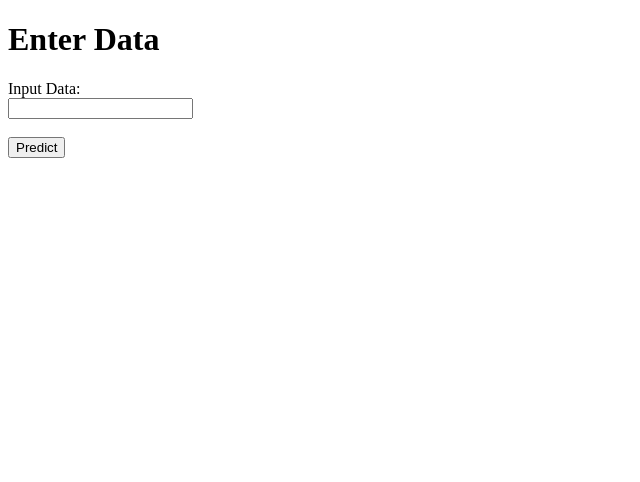
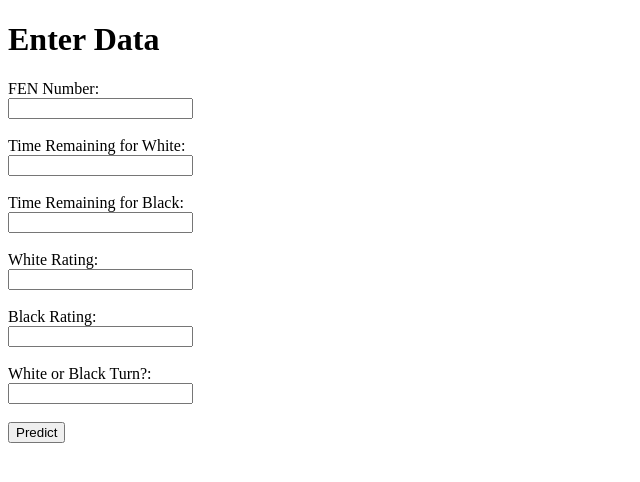
Before and after one commit to akatsipanos/chess-eval, a Flask app: page / in a window 1280 px wide. Shown: the top 482 px of the page, without its empty margins (0-640 px from the left). Run offline with Flask 3, Linux system fonts and the light colour scheme.

Commit message:
app improvements

```diff
--- a/app.py
+++ b/app.py
@@ -1,6 +1,40 @@
 from flask import Flask, render_template, request
 import torch
 import torch.nn as nn
+import waitress
+from data import convert_fen_to_matrix
+from stockfish import Stockfish
+import numpy as np
+import json
+import chess
+import chess.svg
+
+def create_input(input_data):
+    total_time = 120
+    turn_map = {'white':0, 'black':1}
+
+    sf  = Stockfish(r'/usr/local/Cellar/stockfish/15.1/bin/stockfish',depth=20)
+    assert sf.is_fen_valid(input_data['fen_number'])
+    sf.set_fen_position(input_data['fen_number'])
+
+    features = [convert_fen_to_matrix(input_data['fen_number']),
+                              int(input_data['white_time'])/total_time,
+                              int(input_data['black_time'])/total_time,
+                              sf.get_evaluation()['value']/100,
+                              turn_map[input_data['turn'].lower()],
+                              int(input_data['white_rating']),
+                              int(input_data['black_rating'])
+                              ]
+    inner_array = features[0]
+    remaining_elements = features[1:]
+    X = np.array(list(inner_array) + remaining_elements)
+
+    with open('scaling.json', 'r') as f:
+        ratings_json = json.load(f)
+    X[-2:] = (X[-2:] - ratings_json['min_rating']) / (ratings_json['max_rating'] - ratings_json['min_rating'])
+    X = torch.tensor(X).to(torch.float32)
+    print(X)
+    return X
 
 app = Flask(__name__)
 
@@ -10,8 +44,16 @@ def home():
 
 @app.route('/predict', methods=['POST'])
 def predict():
-    # Get user input from the form
-    input_data = request.form['input_data']
+    # Get user input from the forms
+    input_data =  {'fen_number' : request.form['fen_number'],
+                   'white_time' : request.form['white_time'],
+                   'black_time' : request.form['black_time'],
+                   'white_rating' : request.form['white_rating'],
+                   'black_rating' : request.form['black_rating'],
+                   'turn' : request.form['turn']
+                   }
+
+    X = create_input(input_data)
 
     # Use the input in your machine learning model
     input_size = 70
@@ -28,14 +70,33 @@ def predict():
                             nn.Dropout(0.5),
 
                             nn.Linear(output_layer2,3),
-                            nn.Softmax())
+                            nn.Softmax(dim = 1))
+
     model_state_dict = torch.load('chess_model.pt')
 
     model.load_state_dict(model_state_dict)
-    result = model(input_data)
+
+    X = X.unsqueeze(0)
+
+    model.eval()
+    with torch.no_grad():
+        y_pred = model(X)
+        print(y_pred)
+        pred = y_pred.argmax().item()
+
+    result_map = {'0':'White win','1':'Draw','2':'Black win'}
+    result = result_map[str(pred)]
+    result_str = f'{result} - {round(y_pred.max().item()*100, 2)}%'
+    print(result_str)
+
+    board = chess.Board()
+    board.set_fen(input_data['fen_number'])
+    image = chess.svg.board(board, size = 400)
+
 
     # Return the prediction result to the user
-    return render_template('result.html', result=result)
+    return render_template('results.html', result=result_str, svg_image=image)
 
 if __name__ == '__main__':
+    # waitress.serve(app, port=5000, host='localhost')
     app.run()
--- a/templates/index.html
+++ b/templates/index.html
@@ -6,8 +6,24 @@
 <body>
     <h1>Enter Data</h1>
     <form action="/predict" method="POST">
-        <label for="input_data">Input Data:</label><br>
-        <input type="text" id="input_data" name="input_data"><br><br>
+        <label for="fen_number">FEN Number:</label><br>
+        <input type="text" id="fen_number" name="fen_number"><br><br>
+
+        <label for="white_time">Time Remaining for White:</label><br>
+        <input type="text" id="white_time" name="white_time"><br><br>
+
+        <label for="black_time">Time Remaining for Black:</label><br>
+        <input type="text" id="black_time" name="black_time"><br><br>
+
+        <label for="white_rating">White Rating:</label><br>
+        <input type="text" id="white_rating" name="white_rating"><br><br>
+
+        <label for="black_rating">Black Rating:</label><br>
+        <input type="text" id="black_rating" name="black_rating"><br><br>
+
+        <label for="turn">White or Black Turn?:</label><br>
+        <input type="text" id="turn" name="turn"><br><br>
+
         <input type="submit" value="Predict">
     </form>
 </body>
--- a/templates/results.html
+++ b/templates/results.html
@@ -6,5 +6,8 @@
 <body>
     <h1>Result</h1>
     <p>Prediction: {{ result }}</p>
+    <div>
+        {{ svg_image | safe }}
+    </div>
 </body>
 </html>
--- a/train.py
+++ b/train.py
@@ -133,7 +133,7 @@ def main():
                             nn.Dropout(0.5),
 
                             nn.Linear(output_layer2,3),
-                            nn.Softmax())
+                            nn.Softmax(dim = 1))
 
 
     optimizer = torch.optim.SGD(model.parameters(), lr=args['lr'])
```
Also changed, not shown: 1 other file.
